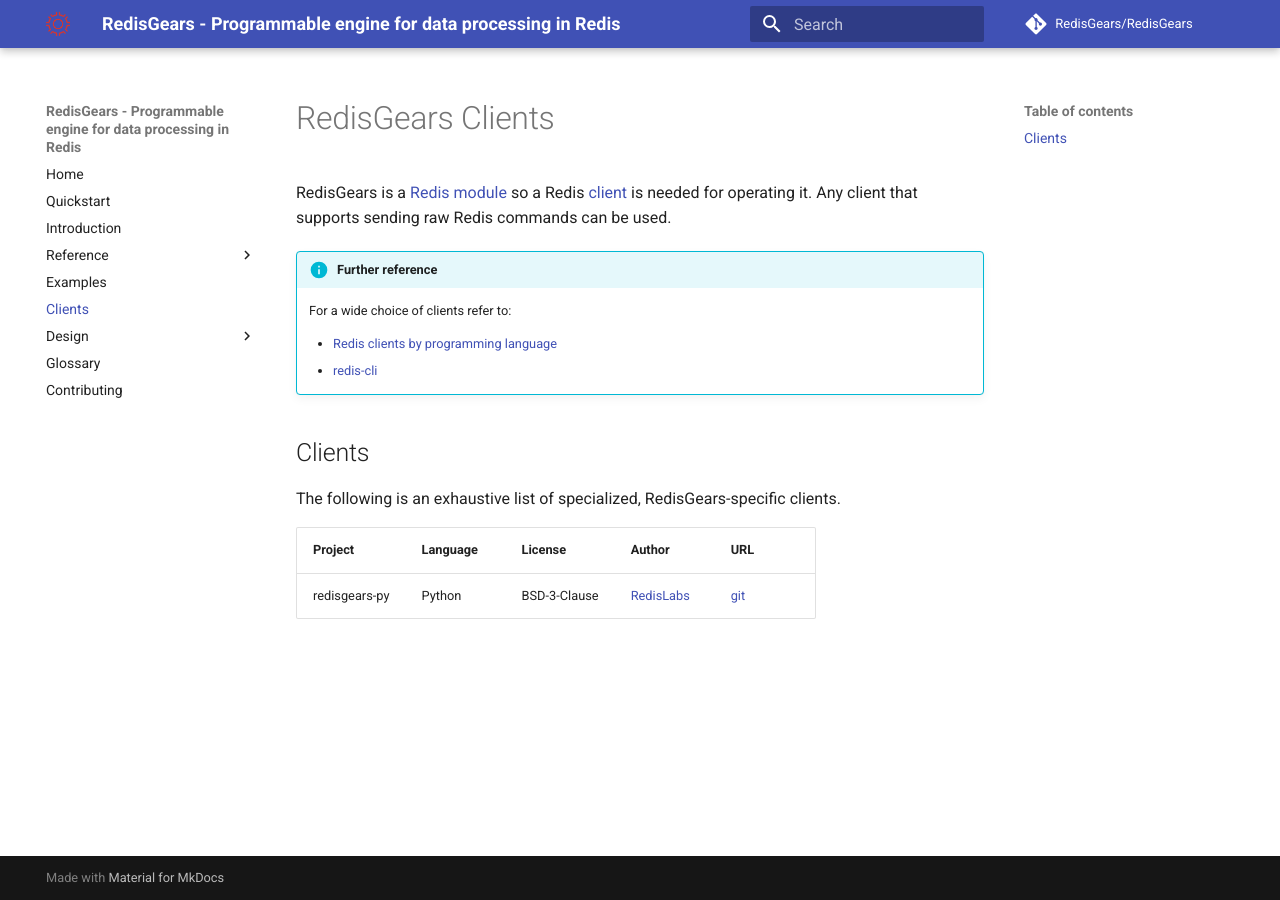
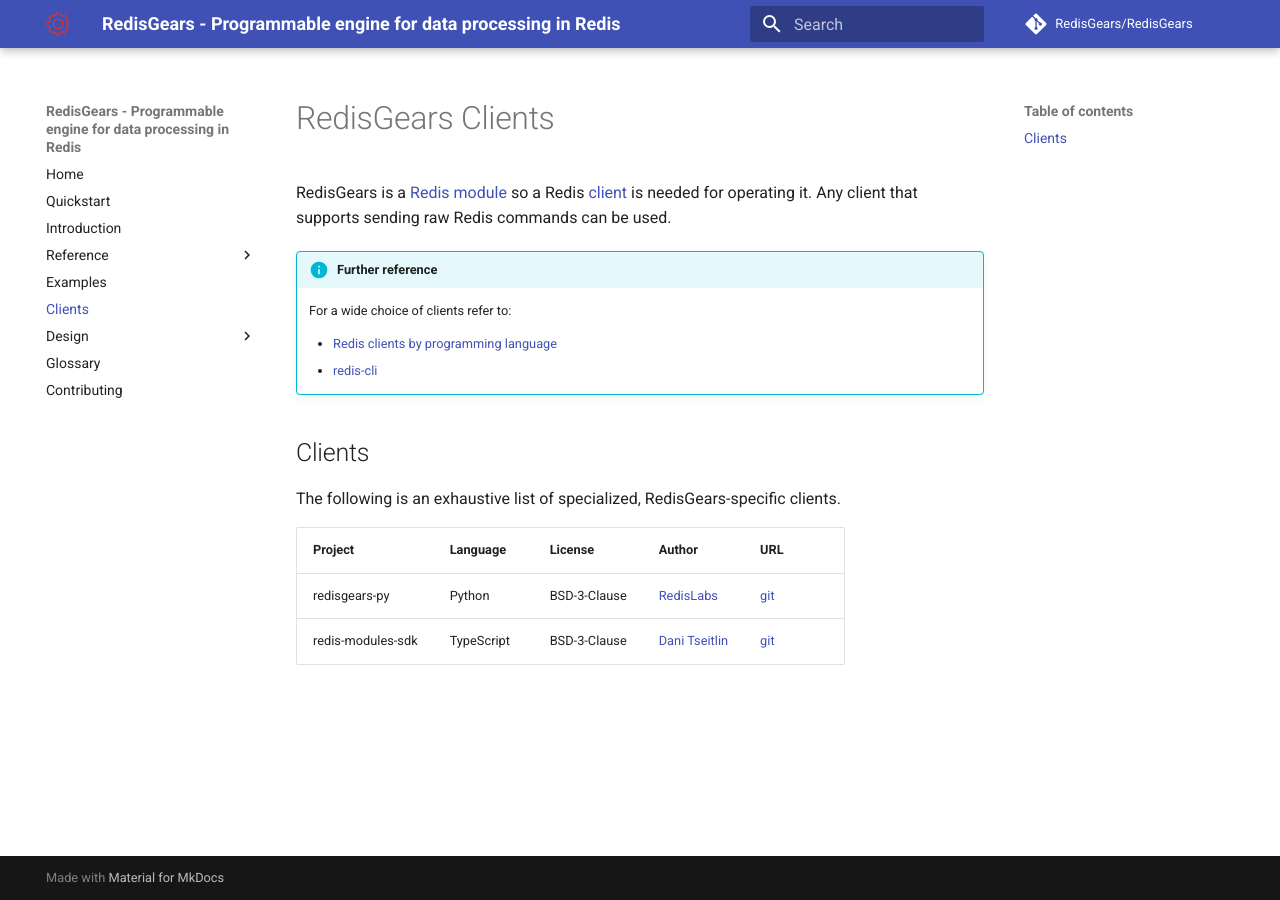
Before and after one commit to RedisGears/RedisGears, an MkDocs documentation site: the page built from docs/clients.md, in a window 1280 px wide. Built offline with MkDocs 1.6.1 and Material for MkDocs 9.7.7, drawn with Linux system fonts in a browser that asks for light colours; comment, search, counter and statistics services are not loaded.

Commit message:
Update clients.md (#485)
(cherry picked from commit 0c3081a4d29dc3c9192e0f256319cb00396a225a)

```diff
--- a/docs/clients.md
+++ b/docs/clients.md
@@ -13,3 +13,4 @@
 | Project | Language | License | Author | URL |
 | --- | --- | --- | --- | --- |
 | redisgears-py | Python | BSD-3-Clause | [RedisLabs](https://github.com/RedisLabs) | [git](https://github.com/RedisGears/redisgears-py) |
+| redis-modules-sdk | TypeScript | BSD-3-Clause | [Dani Tseitlin](https://github.com/danitseitlin) | [git](https://github.com/danitseitlin/redis-modules-sdk) |
```
